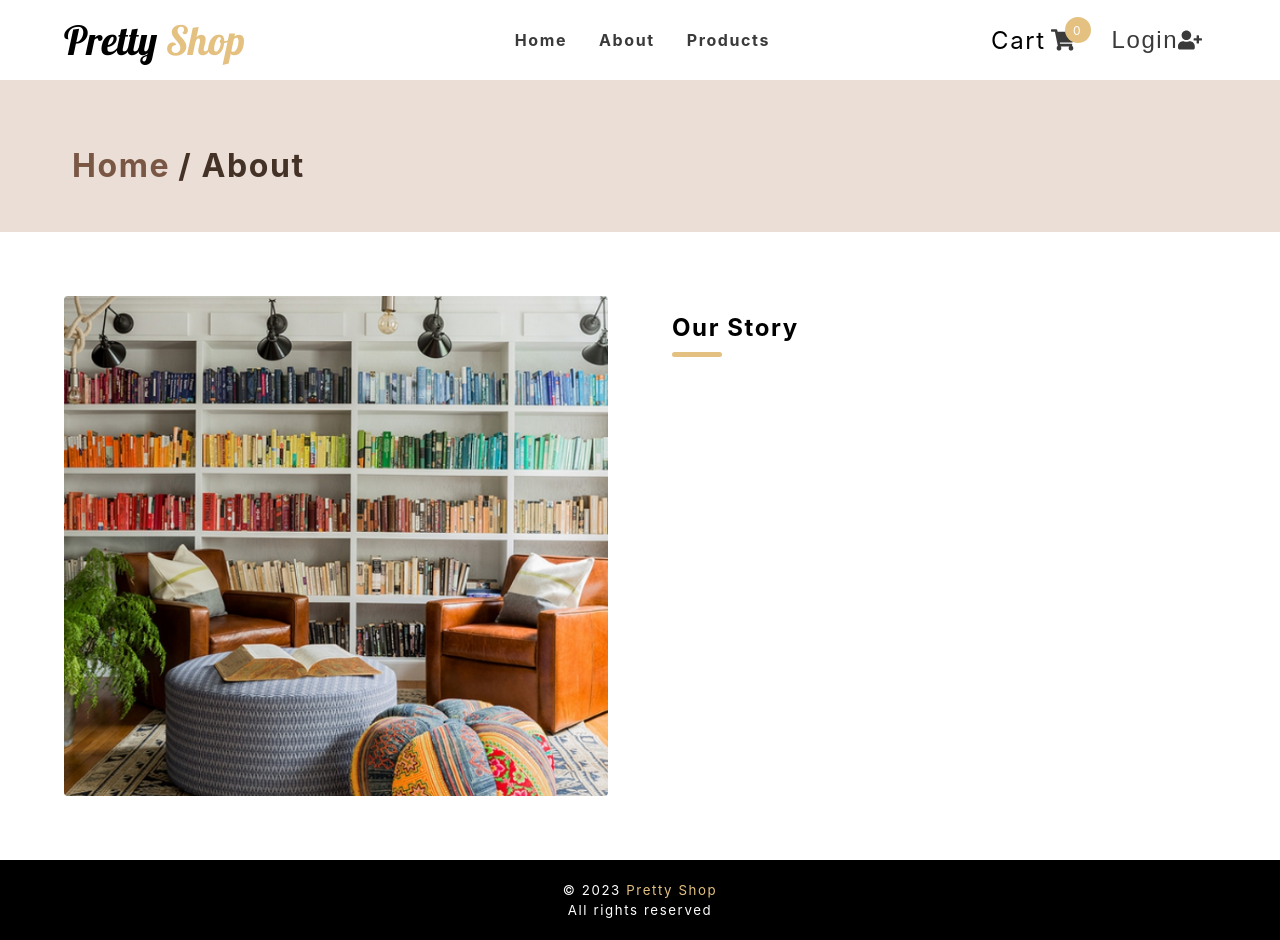
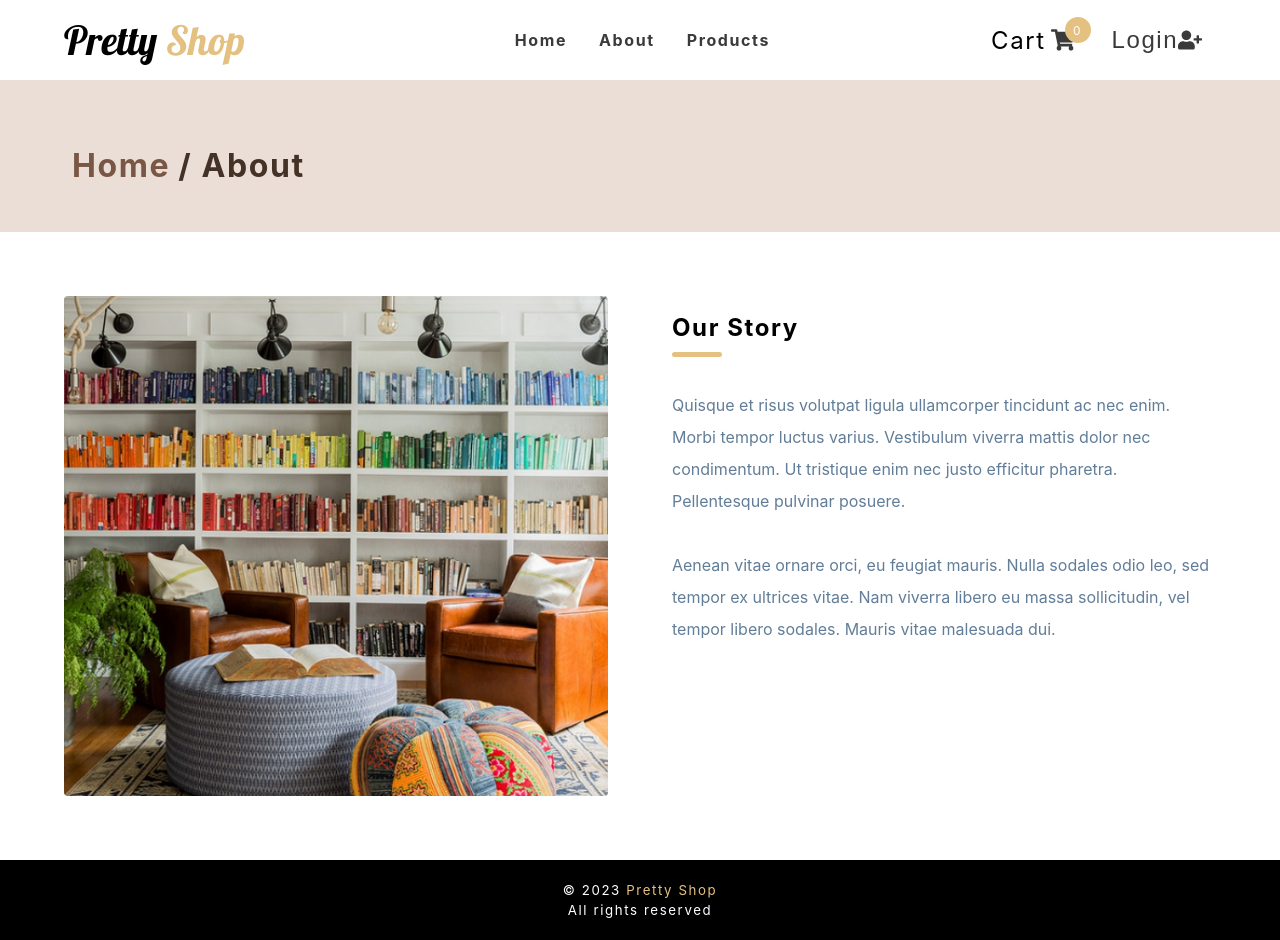
Before and after one commit to emirlan0706/pretty-shop-react-app-v2, a React (Create React App) app: page /About in a window 1280 px wide. Built offline with nearby package versions, Linux system fonts and the light colour scheme; no server answers.

Commit message:
fredom start java

```diff
--- a/src/pages/AboutPage.js
+++ b/src/pages/AboutPage.js
@@ -16,16 +16,16 @@ const AboutPage = () => {
             <div className="underline"></div>
           </div>
           <p>
-            {/* Quisque et risus volutpat ligula ullamcorper tincidunt ac nec enim.
+            Quisque et risus volutpat ligula ullamcorper tincidunt ac nec enim.
             Morbi tempor luctus varius. Vestibulum viverra mattis dolor nec
             condimentum. Ut tristique enim nec justo efficitur pharetra.
-            Pellentesque pulvinar posuere. */}
+            Pellentesque pulvinar posuere.
           </p>
-          {/* <p>
+          <p>
             Aenean vitae ornare orci, eu feugiat mauris. Nulla sodales odio leo,
             sed tempor ex ultrices vitae. Nam viverra libero eu massa
             sollicitudin, vel tempor libero sodales. Mauris vitae malesuada dui.
-          </p> */}
+          </p>
         </article>
       </Wrapper>
     </main>
```
